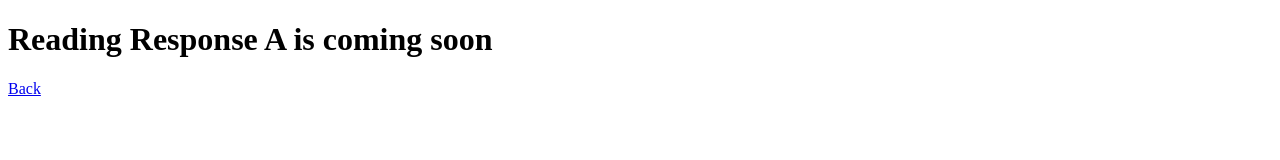
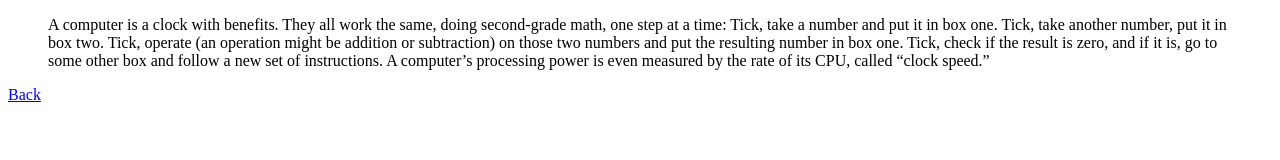
Before and after one commit to mattwolff/summer2018-yale-interactive, a plain HTML site: page reading-responses/reading-response-a.html in a window 1280 px wide. Drawn offline with Linux system fonts and the light colour scheme.

Commit message:
clock w/ benefits

```diff
--- a/reading-responses/reading-response-a.html
+++ b/reading-responses/reading-response-a.html
@@ -6,7 +6,7 @@
   </head>
 
   <body>
-    <h1>Reading Response A is coming soon</h1>
+    <blockquote>A computer is a clock with benefits. They all work the same, doing second-grade math, one step at a time: Tick, take a number and put it in box one. Tick, take another number, put it in box two. Tick, operate (an operation might be addition or subtraction) on those two numbers and put the resulting number in box one. Tick, check if the result is zero, and if it is, go to some other box and follow a new set of instructions. A computer’s processing power is even measured by the rate of its CPU, called “clock speed.”</blockquote>
     <a href="../index.html">Back</a>
   </body>
 </html>
```
